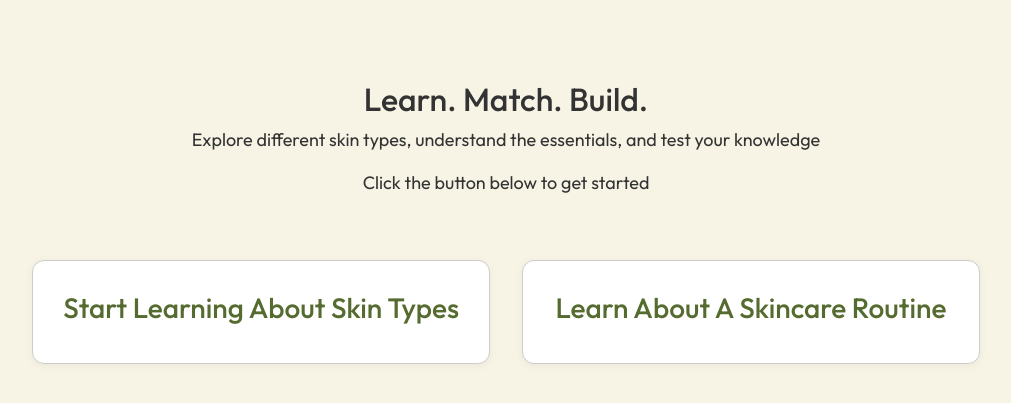
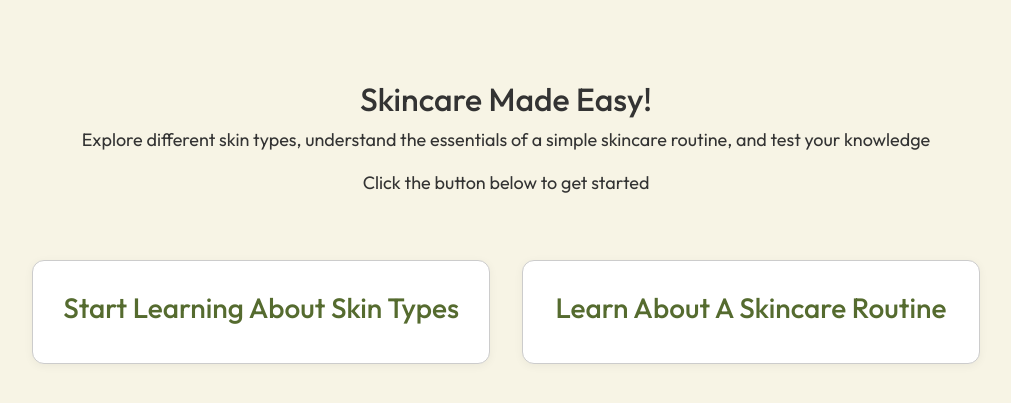
Before and after one commit to hibashaalan/skincareschool, a Flask app: page / in a window 1280 px wide. Shown: the part 62-465 px from the top of the page, without its empty margins (134-1145 px from the left). Run offline with Flask 3, Linux system fonts and the light colour scheme; some libraries are stand-ins or nearby versions.

Commit message:
chnaged home page

```diff
--- a/templates/home.html
+++ b/templates/home.html
@@ -1,8 +1,8 @@
 {% extends "base.html" %}
 {% block content %}
 
-  <h2>Learn. Match. Build.</h2>
-  <p>Explore different skin types, understand the essentials, and test your knowledge</p>
+  <h2>Skincare Made Easy!</h2>
+  <p>Explore different skin types, understand the essentials of a simple skincare routine, and test your knowledge</p>
   <p>Click the button below to get started</p>
 
   <!-- <button class="cta-button" onclick="location.href='skintype'">Get Started</button> -->
```
